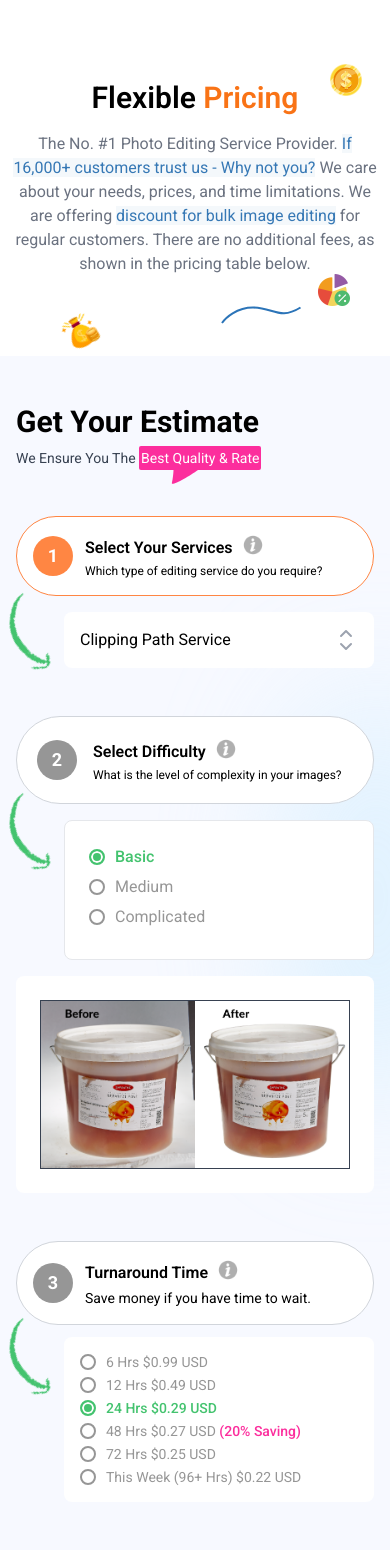
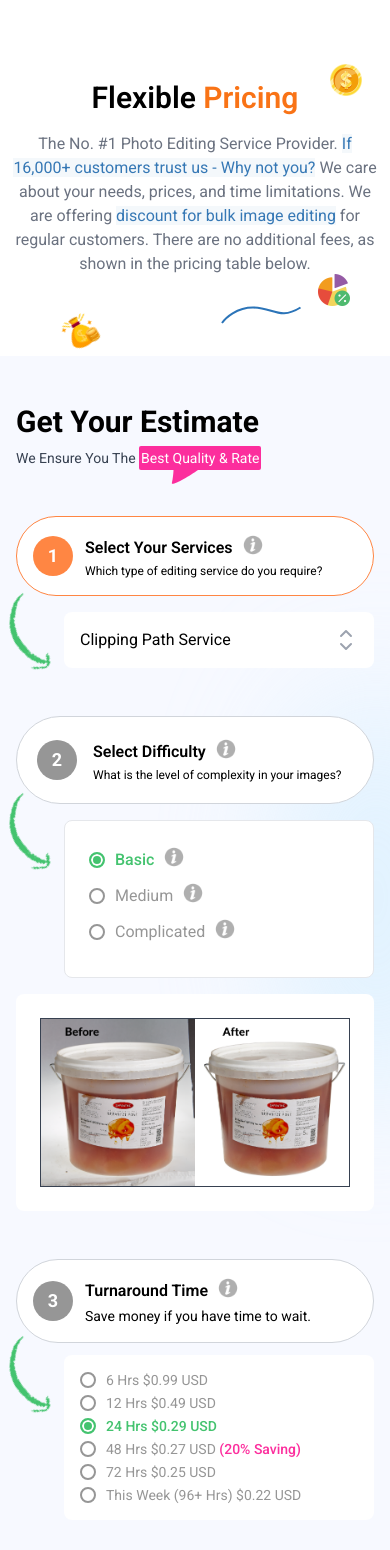
Before and after one commit to itarek99/price-calculator, a React (Vite) app: page / in a window 390 px wide. Shown: the top 1550 px of the page. Built offline with nearby package versions, Linux system fonts and the light colour scheme.

Commit message:
minor bug fixed

```diff
--- a/src/Pages/PricePage/Component/SelectDifficulty.jsx
+++ b/src/Pages/PricePage/Component/SelectDifficulty.jsx
@@ -3,6 +3,18 @@ import arrow from '../../../assets/arrow_right.png';
 import ToolTip from './ToolTip';
 
 const SelectDifficulty = ({ activity, setActivity, selectedService, difficulty, setDifficulty }) => {
+  const difficultyTooltip = (item) => {
+    if (item === 'basic') {
+      return 'Basic editing is generally applied to images that require minimal modifications.';
+    }
+    if (item === 'medium') {
+      return 'Medium editing goes a step further and involves more advanced modifications and enhancements.';
+    }
+    if (item === 'complicated') {
+      return 'Complicated editing is the most advanced level of editing, usually required for images with complex challenges. It requires a high level of skill, expertise, and attention to detail.';
+    }
+  };
+
   const serialClasses = () => {
     if (activity?.difficulty === 'success') {
       return 'bg-primary';
@@ -81,7 +93,10 @@ const SelectDifficulty = ({ activity, setActivity, selectedService, difficulty,
                         difficulty === item ? 'border-primary bg-primary' : 'border-grey'
                       }`}
                     ></span>
-                    <span className='xl:mt-0.5 capitalize'>{item}</span>
+                    <span className='xl:mt-0.5 flex items-center gap-2'>
+                      <span className='capitalize'>{item}</span>
+                      <ToolTip toolTipText={difficultyTooltip(item)} />
+                    </span>
                   </label>
                 </div>
               ))}
--- a/src/Pages/PricePage/Component/SelectServices.jsx
+++ b/src/Pages/PricePage/Component/SelectServices.jsx
@@ -16,7 +16,7 @@ const SelectServices = ({ activity, setActivity, services, selectedService, setS
         <p className='text-xs md:text-sm'>Which type of editing service do you require?</p>
       </LeftSide>
 
-      <div className='col-span-12 xl:col-span-7 z-20'>
+      <div className='col-span-12 xl:col-span-7'>
         <div className='ml-12 xl:ml-0'>
           <Listbox
             value={selectedService}
@@ -26,7 +26,7 @@ const SelectServices = ({ activity, setActivity, services, selectedService, setS
             }}
           >
             <div className='relative mt-1'>
-              <Listbox.Button className='relative w-full cursor-default rounded-lg py-4 px-4  xl:py-7 xl:px-8 text-left bg-white border-gray-300'>
+              <Listbox.Button className='relative w-full z-10 cursor-default rounded-lg py-4 px-4  xl:py-7 xl:px-8 text-left bg-white border-gray-300'>
                 <span className='block truncate'>{selectedService.name}</span>
                 <span className='pointer-events-none absolute inset-y-0 right-1 xl:right-4 flex items-center pr-2'>
                   <HiChevronUpDown className='h-8 w-8 text-gray-400' aria-hidden='true' />
@@ -38,7 +38,7 @@ const SelectServices = ({ activity, setActivity, services, selectedService, setS
                 leaveFrom='opacity-100'
                 leaveTo='opacity-0'
               >
-                <Listbox.Options className='absolute mt-2 max-h-60 z-10 w-full overflow-auto rounded-md bg-white text-base shadow-lg ring-1 ring-black ring-opacity-5 focus:outline-none sm:text-sm'>
+                <Listbox.Options className='absolute mt-2 max-h-60 z-20 w-full overflow-auto rounded-md bg-white text-base shadow-lg ring-1 ring-black ring-opacity-5 focus:outline-none sm:text-sm'>
                   {services.map((service, serviceIdx) => (
                     <Listbox.Option
                       key={serviceIdx}
--- a/src/Pages/PricePage/Component/ToolTip.jsx
+++ b/src/Pages/PricePage/Component/ToolTip.jsx
@@ -1,9 +1,9 @@
 import info from '../../../assets/info.png';
 const ToolTip = ({ toolTipText }) => {
   return (
-    <div className='relative group z-20'>
-      <div className='invisible group-hover:visible shadow-lg absolute w-64 text-center bottom-12 -left-40 md:-left-16 text-sm font-normal bg-tertiary text-white p-3 rounded-lg'>
-        {toolTipText}
+    <div className='relative group z-30'>
+      <div className='z-30 hidden group-hover:block shadow-lg absolute w-64 text-center bottom-12 -left-40 md:-left-16 text-sm font-normal bg-tertiary text-white p-3 rounded-lg'>
+        <p className='z-[999]'>{toolTipText}</p>
         <span className='absolute top-[98%] left-44 md:left-20'>
           <svg xmlns='http://www.w3.org/2000/svg' width='27' height='15' fill='none' viewBox='0 0 27 15'>
             <path
@@ -13,7 +13,7 @@ const ToolTip = ({ toolTipText }) => {
           </svg>
         </span>
       </div>
-      <img className='h6 w-6 mb-1.5' src={info} alt='info icon' />
+      <img className='h-6 w-6 mb-1.5' src={info} alt='info icon' />
     </div>
   );
 };
```
